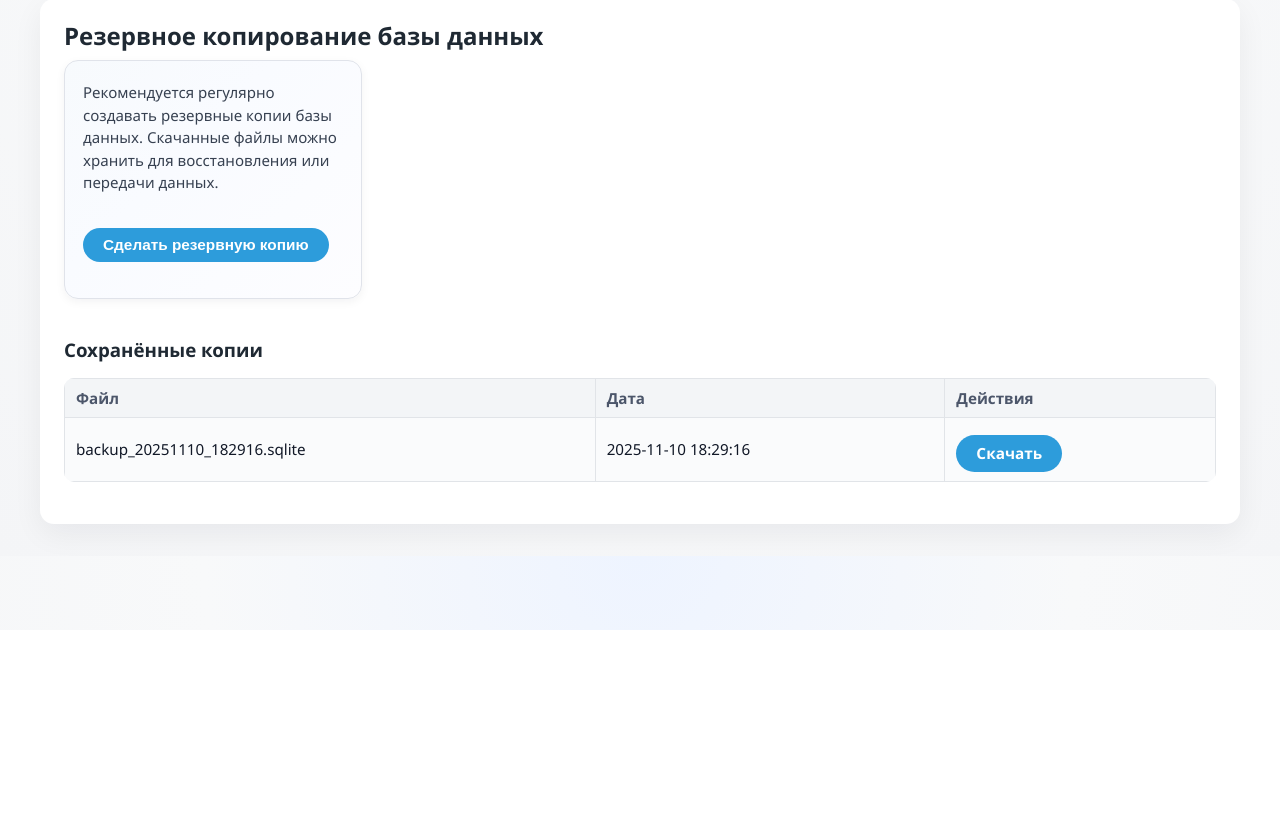
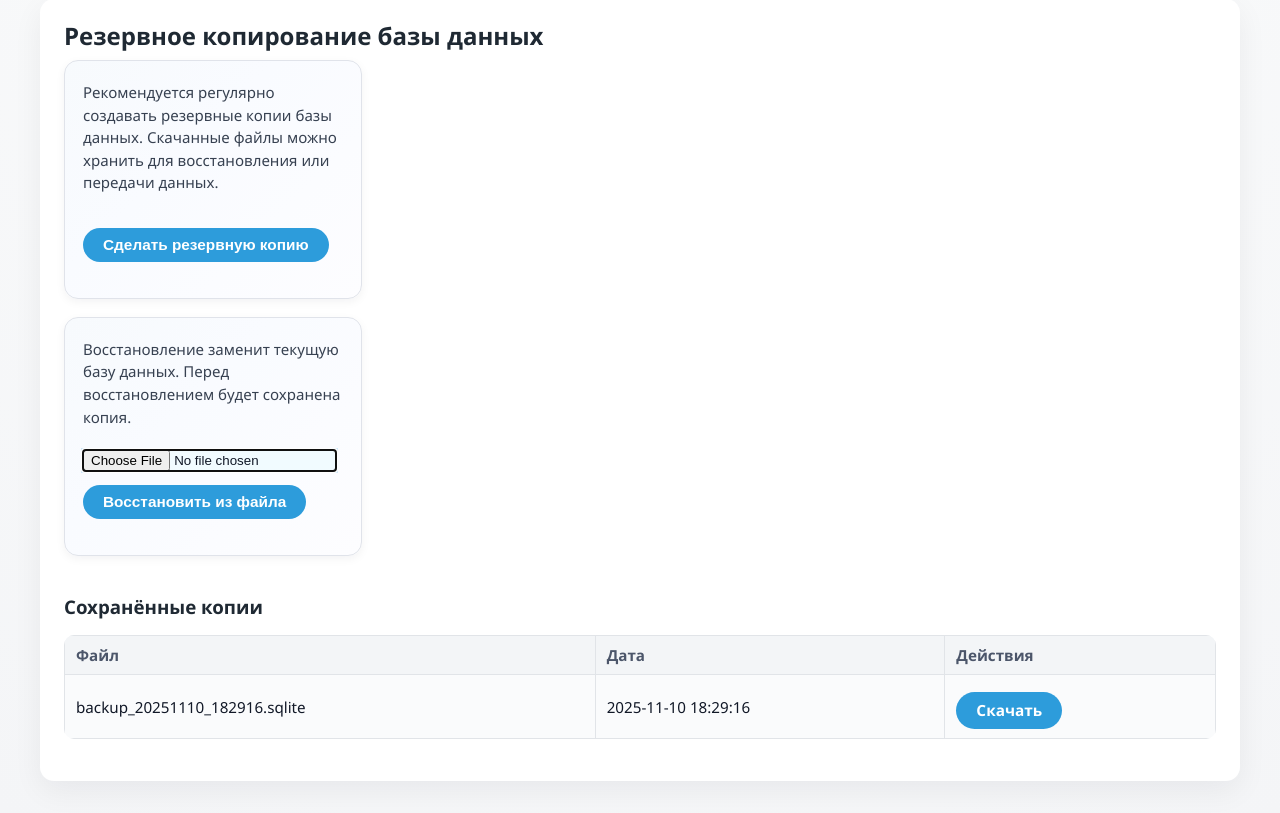
Before and after one commit to sultanovhalid/psychologist_workspace, a Flask app: page /backup/ in a window 1280 px wide; the page is wider, and only the part inside the window is pictured. Shown: the part 170-983 px from the top of that part. Before the commit the page ends 800 px from the top of that part, so only its background shows below. Run offline with Flask 3, Linux system fonts and the light colour scheme; a user stored in the database is signed in.

Commit message:
Update backup.html

```diff
--- a/app/templates/settings/backup.html
+++ b/app/templates/settings/backup.html
@@ -9,6 +9,14 @@
     <p>Рекомендуется регулярно создавать резервные копии базы данных. Скачанные файлы можно хранить для восстановления или передачи данных.</p>
     <form method="post" action="{{ url_for('backup.make_backup') }}">
         <button type="submit" class="btn btn-primary" style="margin-top:14px;">Сделать резервную копию</button>
+    </form>
+</div>
+
+<div class="card" style="max-width:540px; margin-top:18px;">
+    <p>Восстановление заменит текущую базу данных. Перед восстановлением будет сохранена копия.</p>
+    <form method="post" action="{{ url_for('backup.restore_backup') }}" enctype="multipart/form-data">
+        <input type="file" name="backup_file" accept=".sqlite" required>
+        <button type="submit" class="btn btn-danger" style="margin-top:14px;">Восстановить из файла</button>
     </form>
 </div>
 
```
